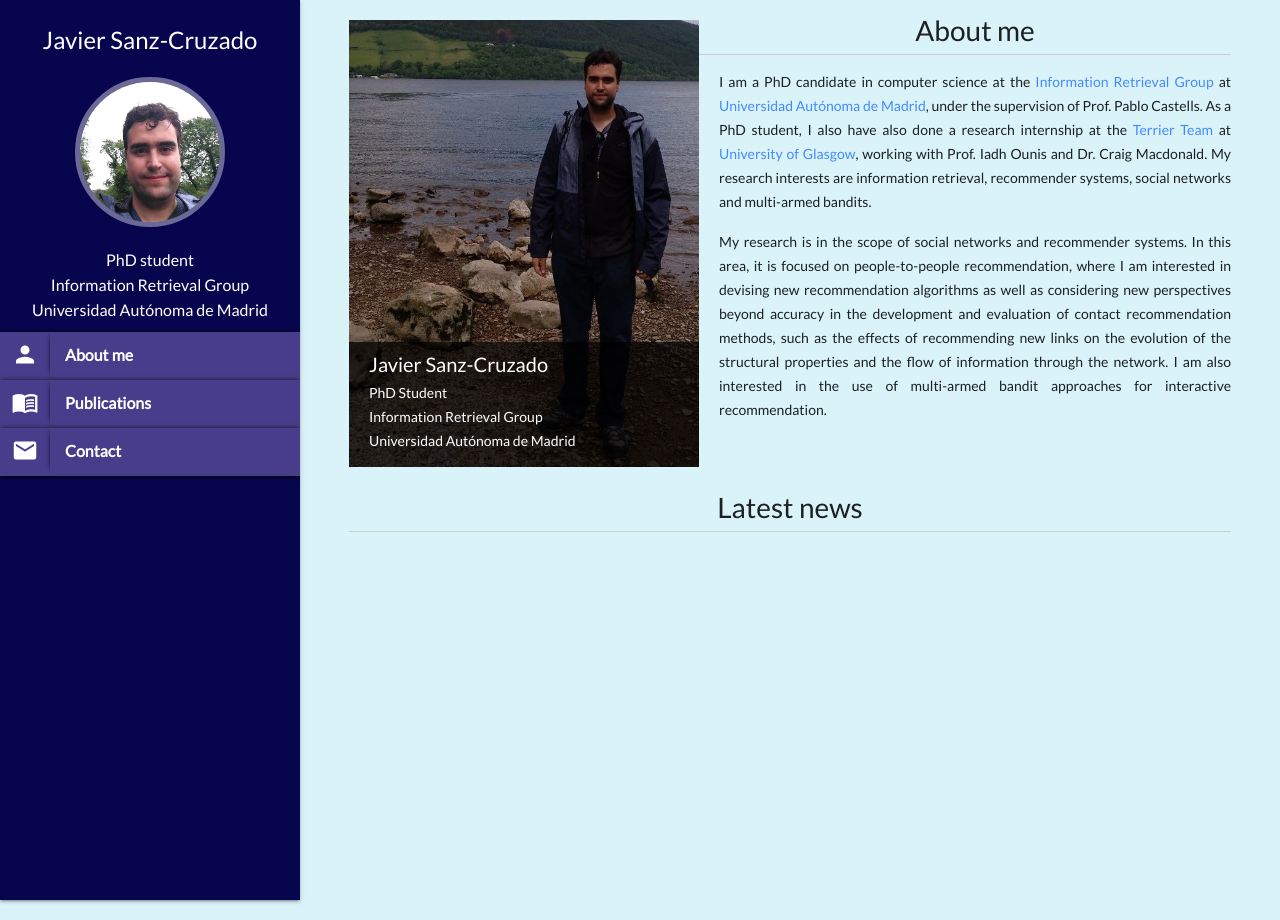
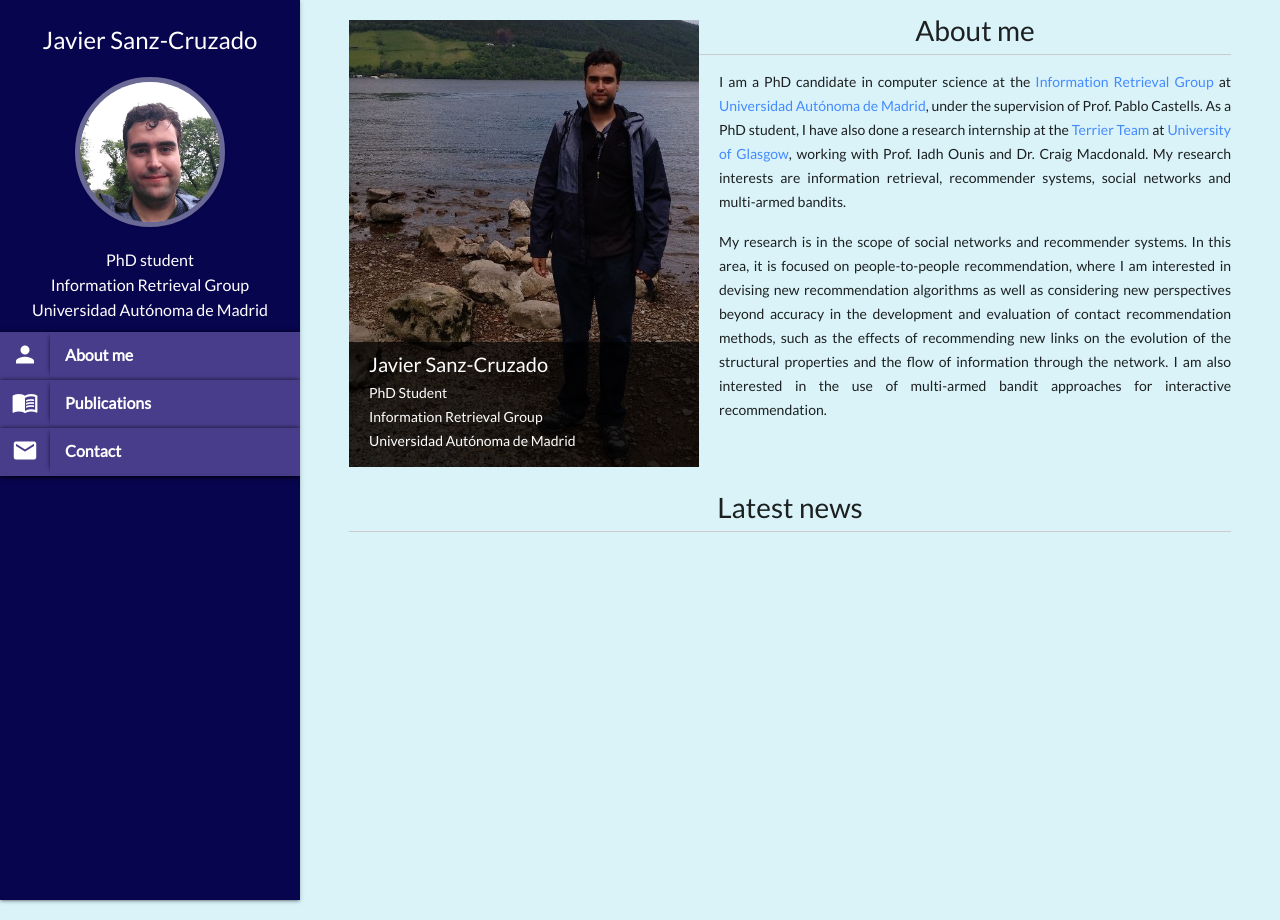
Before and after one commit to JavierSanzCruza/javiersanzcruza.github.io, a Jekyll site: the page built from index.md, in a window 1280 px wide. Built offline with Jekyll 4.4.1, drawn with Linux system fonts in a browser that asks for light colours; nearby versions of some CDN libraries.

Commit message:
Modified description (again)

```diff
--- a/index.md
+++ b/index.md
@@ -23,7 +23,7 @@
 			<div style="font-size:28px">About me</div>
 			<hr class="solid">
 			<div style="text-align: justify">
-				<p>I am a PhD candidate in computer science at the <a href="http://ir.ii.uam.es">Information Retrieval Group</a> at <a href="http://www.uam.es">Universidad Autónoma de Madrid</a>, under the supervision of Prof. Pablo Castells. As a PhD student, I also have also done a research internship at the <a href="http://terrierteam.dcs.gla.ac.uk/index.html">Terrier Team</a> at <a href="https://www.gla.ac.uk">University of Glasgow</a>, working with Prof. Iadh Ounis and Dr. Craig Macdonald. My research interests are information retrieval, recommender systems, social networks and multi-armed bandits.</p>
+				<p>I am a PhD candidate in computer science at the <a href="http://ir.ii.uam.es">Information Retrieval Group</a> at <a href="http://www.uam.es">Universidad Autónoma de Madrid</a>, under the supervision of Prof. Pablo Castells. As a PhD student, I have also done a research internship at the <a href="http://terrierteam.dcs.gla.ac.uk/index.html">Terrier Team</a> at <a href="https://www.gla.ac.uk">University of Glasgow</a>, working with Prof. Iadh Ounis and Dr. Craig Macdonald. My research interests are information retrieval, recommender systems, social networks and multi-armed bandits.</p>
 				<p> My research is in the scope of social networks and recommender systems. In this area, it is focused on people-to-people recommendation, where I am interested in devising new recommendation algorithms as well as considering new perspectives beyond accuracy in the development and evaluation of contact recommendation methods, such as the effects of recommending new links on the evolution of the structural properties and the flow of information through the network. I am also interested in the use of multi-armed bandit approaches for interactive recommendation.</p>
 			</div>
 		</div>
```
